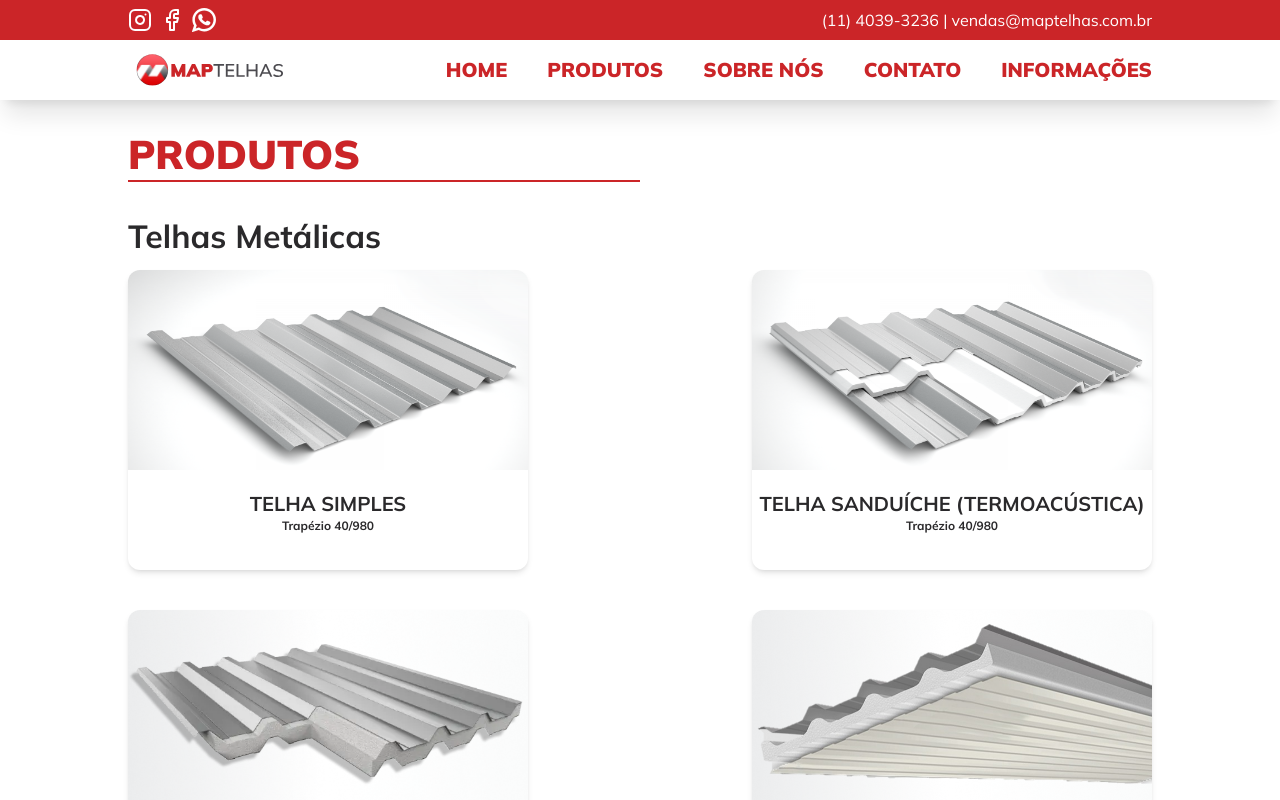
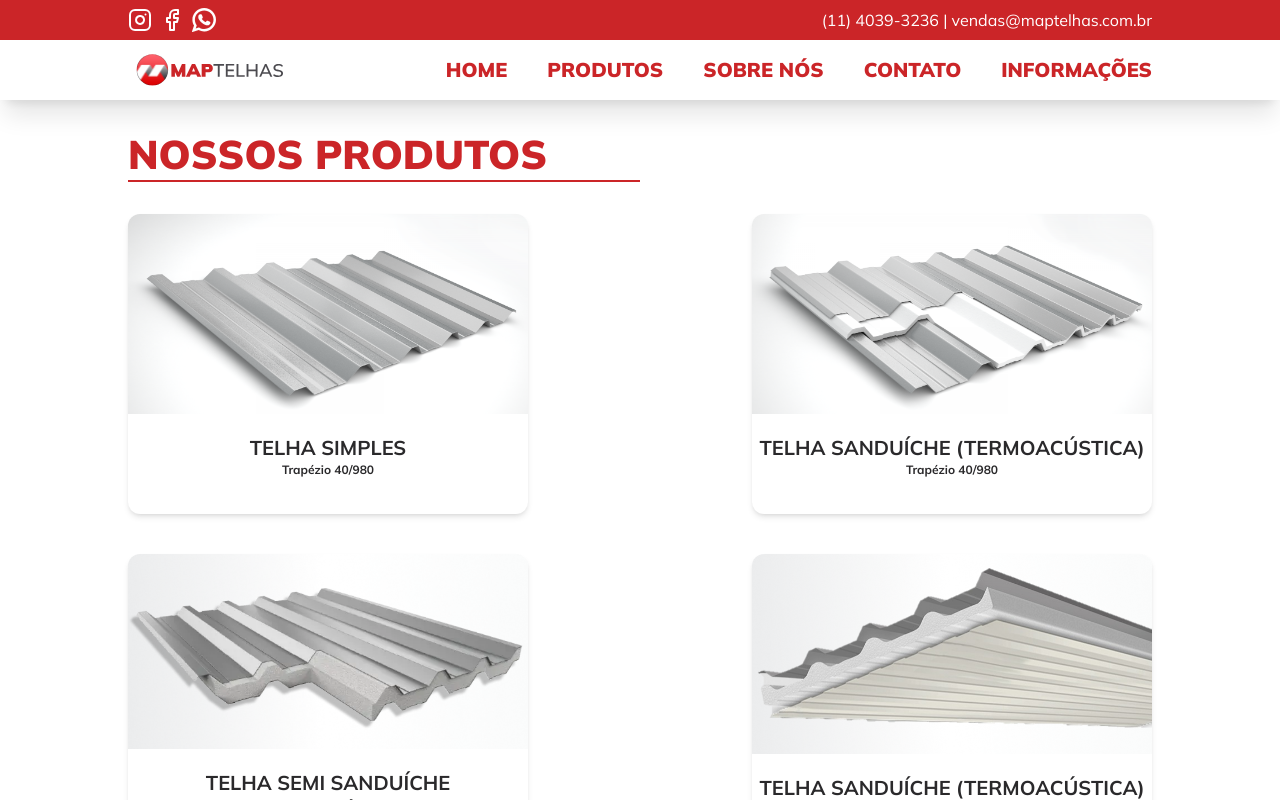
Before and after one commit to leuzaoo/map-telhas, a Next.js app: page /produtos in a window 1280 px wide. Shown: the top 800 px of the page. Built offline with nearby package versions, Linux system fonts and the light colour scheme.

Commit message:
Página de produtos atualizada

```diff
--- a/app/produtos/page.jsx
+++ b/app/produtos/page.jsx
@@ -8,11 +8,11 @@ export default function ProductsPage() {
     <div className="px-5 py-10 text-xl font-medium">
       <Center>
         <h1 className="uppercase font-extrabold text-title text-primaryRed">
-          Produtos
+          Nossos Produtos
         </h1>
         <div className="my-3 h-[2px] w-full md:w-2/4 bg-primaryRed mr-auto" />
         <section id="telhas-metalicas">
-          <h1 className="text-[32px] font-bold mt-10">Telhas Metálicas</h1>
+          <h1 className="hidden">Telhas Metálicas</h1>
           <ul className="md:flex flex-wrap gap-5 items-start justify-between">
             {produtos.map((product) => (
               <li key={product.id}>
```
